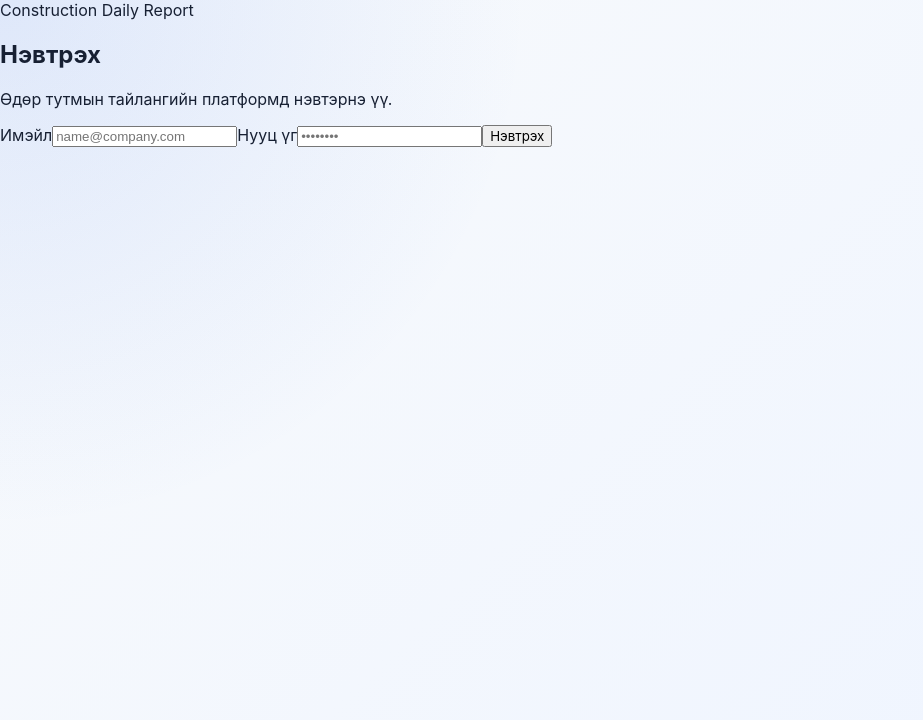
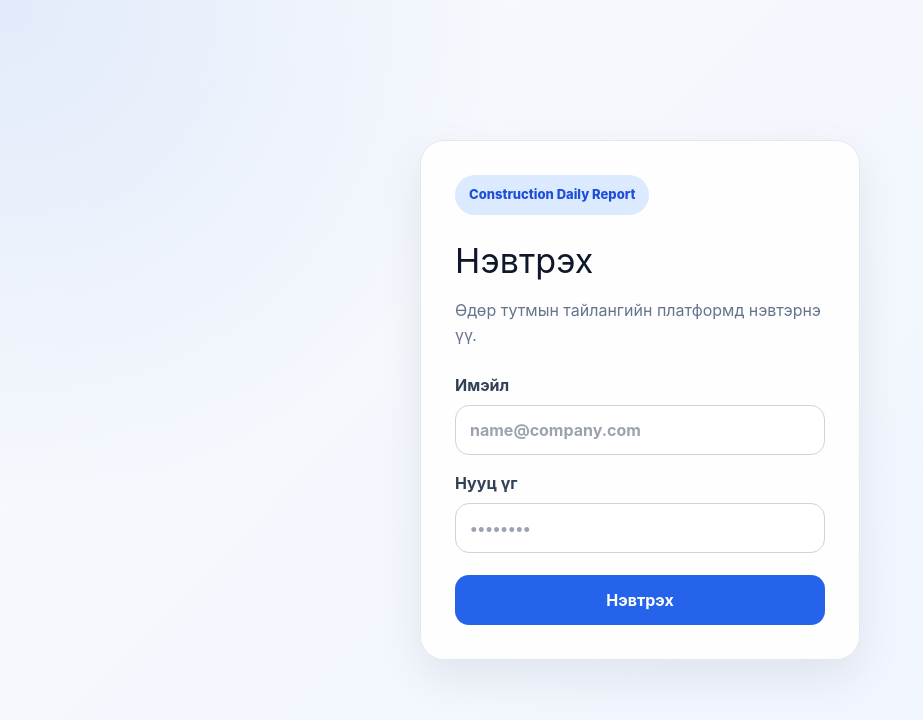
Before and after one commit to mbbm976/construction-daily-report-platform, a React (Vite) app in the folder frontend/: page / in a window 1280 px wide. Shown: the top 720 px of the page, without its empty margins (0-923 px from the left). Built offline with nearby package versions, Linux system fonts and the light colour scheme; no server answers.

Commit message:
Fix frontend CSS foundation

```diff
--- a/frontend/src/App.css
+++ b/frontend/src/App.css
@@ -1,86 +1,90 @@
-:root {
-  font-family:
-    Inter, ui-sans-serif, system-ui, -apple-system, BlinkMacSystemFont, "Segoe UI",
-    sans-serif;
-  color: #172033;
-  background: #f4f7fb;
+button {
+  border: none;
+  border-radius: 999px;
+  padding: 10px 16px;
+  background: #172033;
+  color: #ffffff;
+  font-weight: 700;
+  transition: background 0.2s ease, color 0.2s ease, opacity 0.2s ease;
 }
 
-* {
-  box-sizing: border-box;
-}
-
-body {
-  margin: 0;
-  min-width: 320px;
-  min-height: 100vh;
-  background:
-    radial-gradient(circle at top left, rgba(37, 99, 235, 0.12), transparent 35%),
-    linear-gradient(135deg, #f8fafc 0%, #eef4ff 100%);
-}
-
-button {
-  font-family: inherit;
+button:hover {
+  opacity: 0.92;
 }
 
 .app-shell {
   width: min(1440px, 100%);
+  min-height: 100vh;
   margin: 0 auto;
   padding: 48px 32px;
 }
 
-.hero {
+.hero-card,
+.status-card,
+.workflow-card,
+.welcome-card,
+.feature-card,
+.login-card {
+  border: 1px solid #e2e8f0;
+  border-radius: 24px;
+  background: rgba(255, 255, 255, 0.92);
+  box-shadow: 0 18px 45px rgba(15, 23, 42, 0.08);
+}
+
+.hero-card {
   padding: 42px;
-  border: 1px solid #dbe7ff;
-  border-radius: 28px;
   background: linear-gradient(135deg, #ffffff 0%, #eaf2ff 100%);
-  box-shadow: 0 24px 70px rgba(15, 23, 42, 0.08);
+}
+
+.hero-badge,
+.success-badge,
+.login-badge {
+  display: inline-flex;
+  align-items: center;
+  gap: 10px;
+  border-radius: 999px;
+  font-weight: 800;
 }
 
 .hero-badge {
-  display: inline-flex;
-  align-items: center;
-  gap: 10px;
+  margin-bottom: 32px;
   padding: 12px 18px;
-  border-radius: 999px;
   background: #dbeafe;
   color: #1d4ed8;
-  font-weight: 700;
-  margin-bottom: 32px;
 }
 
 .hero-content {
   display: flex;
+  align-items: flex-end;
   justify-content: space-between;
   gap: 32px;
-  align-items: flex-end;
 }
 
-.hero h1 {
+.hero-content h1 {
   margin: 0;
+  color: #0f172a;
   font-size: clamp(38px, 6vw, 76px);
   line-height: 1;
   letter-spacing: -0.05em;
-  color: #0f172a;
 }
 
-.hero p {
+.hero-content p {
   margin: 22px 0 0;
+  color: #526179;
   font-size: 22px;
-  color: #526179;
 }
 
-.language-switch {
+.language-switcher {
   min-width: 300px;
 }
 
 .language-label {
   display: flex;
+  align-items: center;
   gap: 10px;
-  align-items: center;
+  margin-bottom: 12px;
   color: #172033;
   font-weight: 700;
-  margin-bottom: 12px;
 }
 
 .language-buttons {
@@ -89,15 +93,8 @@ button {
 }
 
 .language-buttons button {
-  border: none;
-  border-radius: 999px;
-  padding: 14px 24px;
-  cursor: pointer;
-  font-size: 16px;
-  font-weight: 800;
   background: #e5e7eb;
   color: #111827;
-  transition: 0.2s ease;
 }
 
 .language-buttons button.active,
@@ -106,22 +103,11 @@ button {
   color: #ffffff;
 }
 
-.overview-grid {
+.feature-grid {
   display: grid;
   grid-template-columns: 1.5fr 1fr 1fr;
   gap: 24px;
   margin-top: 28px;
-}
-
-.welcome-card,
-.feature-card,
-.stat-card,
-.workflow-section,
-.dashboard-section {
-  border: 1px solid #e5eaf3;
-  border-radius: 24px;
-  background: rgba(255, 255, 255, 0.9);
-  box-shadow: 0 18px 40px rgba(15, 23, 42, 0.07);
 }
 
 .welcome-card {
@@ -130,7 +116,8 @@ button {
 }
 
 .welcome-card h2,
-.section-header h2 {
+.status-card h2,
+.workflow-card h2 {
   margin: 0;
   color: #0f172a;
   font-size: 28px;
@@ -139,118 +126,197 @@ button {
 .welcome-card p,
 .feature-card p {
   color: #5b6880;
+  font-size: 17px;
   line-height: 1.7;
-  font-size: 17px;
 }
 
-.status-pill {
-  display: inline-flex;
-  align-items: center;
-  gap: 8px;
+.success-badge {
   margin-top: 18px;
   padding: 12px 16px;
-  border-radius: 999px;
   background: #dcfce7;
   color: #166534;
-  font-weight: 800;
 }
 
 .feature-card {
   padding: 30px;
 }
 
-.feature-icon,
-.stat-icon {
+.feature-icon {
   width: 54px;
   height: 54px;
-  border-radius: 18px;
   display: grid;
   place-items: center;
+  border-radius: 18px;
   background: #eef4ff;
   color: #1d4ed8;
 }
 
 .feature-card h3 {
   margin: 22px 0 8px;
+  color: #0f172a;
   font-size: 23px;
-  color: #0f172a;
 }
 
-.dashboard-section,
-.workflow-section {
+.status-card,
+.workflow-card {
   margin-top: 28px;
   padding: 30px;
 }
 
-.stats-grid {
+.status-grid {
   display: grid;
   grid-template-columns: repeat(4, 1fr);
   gap: 18px;
   margin-top: 22px;
 }
 
-.stat-card {
+.status-item {
   display: flex;
   align-items: center;
   gap: 18px;
   padding: 24px;
+  border: 1px solid #e2e8f0;
+  border-radius: 20px;
+  background: #f8fafc;
 }
 
-.stat-card p {
-  margin: 0 0 6px;
+.status-item svg {
+  color: #1d4ed8;
+}
+
+.status-item span {
+  display: block;
+  margin-bottom: 6px;
   color: #64748b;
   font-weight: 700;
 }
 
-.stat-card strong {
+.status-item strong {
+  color: #0f172a;
   font-size: 34px;
-  color: #0f172a;
 }
 
-.workflow {
+.workflow-grid {
   display: grid;
   grid-template-columns: repeat(4, 1fr);
   gap: 16px;
   margin-top: 22px;
 }
 
-.workflow-step {
+.workflow-grid div {
   display: flex;
   align-items: center;
   gap: 14px;
   padding: 20px;
+  border: 1px solid #e2e8f0;
   border-radius: 18px;
   background: #f8fafc;
-  border: 1px solid #e2e8f0;
+  color: #1e293b;
+  font-weight: 800;
 }
 
-.workflow-step span {
+.workflow-grid strong {
   width: 34px;
   height: 34px;
-  border-radius: 999px;
   display: grid;
   place-items: center;
+  flex: 0 0 auto;
+  border-radius: 999px;
   background: #0f172a;
-  color: white;
+  color: #ffffff;
   font-weight: 900;
 }
 
-.workflow-step p {
+.login-page {
+  min-height: 100vh;
+  display: grid;
+  place-items: center;
+  padding: 24px;
+}
+
+.login-card {
+  width: min(440px, 100%);
+  padding: 34px;
+}
+
+.login-badge {
+  margin-bottom: 20px;
+  padding: 10px 14px;
+  background: #dbeafe;
+  color: #1d4ed8;
+  font-size: 13px;
+}
+
+.login-card h1 {
   margin: 0;
-  font-weight: 800;
-  color: #1e293b;
+  color: #0f172a;
+  font-size: 34px;
+}
+
+.login-card p {
+  margin: 12px 0 24px;
+  color: #64748b;
+  line-height: 1.6;
+}
+
+.login-form {
+  display: grid;
+  gap: 16px;
+}
+
+.login-form label {
+  display: grid;
+  gap: 8px;
+  color: #334155;
+  font-weight: 700;
+}
+
+.login-form input {
+  width: 100%;
+  border: 1px solid #cbd5e1;
+  border-radius: 14px;
+  padding: 12px 14px;
+  color: #0f172a;
+  outline: none;
+}
+
+.login-form input:focus {
+  border-color: #3b82f6;
+  box-shadow: 0 0 0 3px #dbeafe;
+}
+
+.login-form button {
+  width: 100%;
+  margin-top: 6px;
+  border-radius: 14px;
+  padding: 13px 18px;
+  background: #2563eb;
+}
+
+.login-error {
+  border: 1px solid #fecaca;
+  border-radius: 14px;
+  padding: 12px 14px;
+  background: #fef2f2;
+  color: #b91c1c;
+  font-weight: 700;
 }
 
 @media (max-width: 980px) {
   .hero-content,
-  .overview-grid {
+  .feature-grid,
+  .status-grid,
+  .workflow-grid {
     grid-template-columns: 1fr;
+  }
+
+  .hero-content {
     display: grid;
   }
 
-  .stats-grid,
-  .workflow {
-    grid-template-columns: repeat(2, 1fr);
+  .status-grid,
+  .workflow-grid {
+    grid-template-columns: repeat(2, minmax(0, 1fr));
   }
 }
 
@@ -259,16 +325,24 @@ button {
     padding: 24px 16px;
   }
 
-  .hero {
+  .hero-card {
     padding: 28px;
   }
 
-  .stats-grid,
-  .workflow {
-    grid-template-columns: 1fr;
+  .hero-content h1 {
+    font-size: 38px;
+  }
+
+  .language-switcher {
+    min-width: 0;
   }
 
   .language-buttons {
     flex-direction: column;
   }
+
+  .status-grid,
+  .workflow-grid {
+    grid-template-columns: 1fr;
+  }
 }
--- a/frontend/src/index.css
+++ b/frontend/src/index.css
@@ -1,118 +1,122 @@
+@tailwind base;
+@tailwind components;
+@tailwind utilities;
+
 :root {
-  font-family: Inter, system-ui, -apple-system, BlinkMacSystemFont, "Segoe UI", sans-serif;
+  font-family: Inter, ui-sans-serif, system-ui, -apple-system, BlinkMacSystemFont,
+    "Segoe UI", sans-serif;
   color: #172033;
-  background: #f4f7fb;
+  background: #f8fafc;
+  font-synthesis: none;
+  text-rendering: optimizeLegibility;
+  -webkit-font-smoothing: antialiased;
+  -moz-osx-font-smoothing: grayscale;
 }
 
 * {
   box-sizing: border-box;
 }
 
+html {
+  min-width: 320px;
+  min-height: 100%;
+  background: #f8fafc;
+}
+
 body {
   margin: 0;
   min-width: 320px;
   min-height: 100vh;
+  background:
+    radial-gradient(circle at top left, rgba(37, 99, 235, 0.1), transparent 34%),
+    linear-gradient(135deg, #f8fafc 0%, #eef4ff 100%);
+}
+
+button,
+input,
+select,
+textarea {
+  font: inherit;
 }
 
 button {
-  border: none;
-  border-radius: 999px;
-  padding: 10px 16px;
-  background: #172033;
-  color: white;
   cursor: pointer;
-  font-weight: 600;
 }
 
-button:hover {
-  opacity: 0.9;
+button:disabled {
+  cursor: not-allowed;
+  opacity: 0.65;
 }
 
-.app-shell {
+#root {
   min-height: 100vh;
-  padding: 48px;
 }
 
-.hero {
-  background: linear-gradient(135deg, #ffffff, #eaf1ff);
-  border: 1px solid #dde7f5;
-  border-radius: 28px;
-  padding: 40px;
-  box-shadow: 0 20px 50px rgba(15, 23, 42, 0.08);
+/*
+  Temporary Stage 2.1 compatibility utilities.
+  The project now has Tailwind entry directives and config files, but the package
+  registry is unavailable in this environment. These utilities keep the existing
+  Tailwind-classed screens rendering correctly until npm can install Tailwind.
+*/
+.min-h-screen { min-height: 100vh; }
+.w-full { width: 100%; }
+.mx-auto { margin-left: auto; margin-right: auto; }
+.mt-2 { margin-top: 0.5rem; }
+.mt-8 { margin-top: 2rem; }
+.mb-2 { margin-bottom: 0.5rem; }
+.mb-6 { margin-bottom: 1.5rem; }
+.block { display: block; }
+.flex { display: flex; }
+.grid { display: grid; }
+.flex-col { flex-direction: column; }
+.flex-wrap { flex-wrap: wrap; }
+.items-center { align-items: center; }
+.justify-end { justify-content: flex-end; }
+.gap-3 { gap: 0.75rem; }
+.gap-5 { gap: 1.25rem; }
+.max-w-5xl { max-width: 64rem; }
+.rounded-xl { border-radius: 0.75rem; }
+.rounded-2xl { border-radius: 1rem; }
+.border { border-width: 1px; border-style: solid; }
+.border-t { border-top-width: 1px; border-top-style: solid; }
+.border-slate-200 { border-color: #e2e8f0; }
+.border-slate-300 { border-color: #cbd5e1; }
+.bg-blue-600 { background-color: #2563eb; }
+.bg-slate-50 { background-color: #f8fafc; }
+.bg-white { background-color: #ffffff; }
+.p-6 { padding: 1.5rem; }
+.px-4 { padding-left: 1rem; padding-right: 1rem; }
+.px-5 { padding-left: 1.25rem; padding-right: 1.25rem; }
+.py-3 { padding-top: 0.75rem; padding-bottom: 0.75rem; }
+.pt-6 { padding-top: 1.5rem; }
+.text-sm { font-size: 0.875rem; line-height: 1.25rem; }
+.text-3xl { font-size: 1.875rem; line-height: 2.25rem; }
+.font-medium { font-weight: 500; }
+.font-semibold { font-weight: 600; }
+.font-bold { font-weight: 700; }
+.text-blue-600 { color: #2563eb; }
+.text-slate-600 { color: #475569; }
+.text-slate-700 { color: #334155; }
+.text-slate-900 { color: #0f172a; }
+.text-white { color: #ffffff; }
+.shadow-sm { box-shadow: 0 1px 2px 0 rgba(15, 23, 42, 0.05); }
+.ring-1 { box-shadow: 0 0 0 1px rgba(226, 232, 240, 1), 0 1px 2px 0 rgba(15, 23, 42, 0.05); }
+.ring-slate-200 { --tw-ring-color: #e2e8f0; }
+.outline-none { outline: 2px solid transparent; outline-offset: 2px; }
+.transition { transition: all 0.2s ease; }
+
+.hover\:bg-blue-700:hover { background-color: #1d4ed8; }
+.hover\:bg-slate-100:hover { background-color: #f1f5f9; }
+.focus\:border-blue-500:focus { border-color: #3b82f6; }
+.focus\:ring-2:focus { box-shadow: 0 0 0 2px rgba(191, 219, 254, 1); }
+.focus\:ring-blue-100:focus { box-shadow: 0 0 0 2px rgba(219, 234, 254, 1); }
+
+@media (min-width: 640px) {
+  .sm\:flex-row { flex-direction: row; }
+  .sm\:justify-end { justify-content: flex-end; }
 }
 
-.hero-badge {
-  display: inline-flex;
-  align-items: center;
-  gap: 8px;
-  background: #e8f0ff;
-  color: #2454a6;
-  padding: 10px 14px;
-  border-radius: 999px;
-  font-weight: 700;
-  margin-bottom: 20px;
+@media (min-width: 768px) {
+  .md\:grid-cols-2 { grid-template-columns: repeat(2, minmax(0, 1fr)); }
+  .md\:col-span-2 { grid-column: span 2 / span 2; }
 }
-
-h1 {
-  margin: 0;
-  font-size: 44px;
-  line-height: 1.1;
-}
-
-.subtitle {
-  font-size: 20px;
-  color: #5b6475;
-  margin-top: 14px;
-}
-
-.language-box {
-  display: flex;
-  align-items: center;
-  gap: 12px;
-  margin-top: 28px;
-  flex-wrap: wrap;
-}
-
-.content-grid {
-  display: grid;
-  grid-template-columns: 2fr 1fr 1fr;
-  gap: 20px;
-  margin-top: 24px;
-}
-
-.card {
-  background: white;
-  border: 1px solid #e5eaf3;
-  border-radius: 24px;
-  padding: 28px;
-  box-shadow: 0 12px 30px rgba(15, 23, 42, 0.06);
-}
-
-.card h2,
-.card h3 {
-  margin-top: 12px;
-  margin-bottom: 10px;
-}
-
-.card p {
-  color: #5b6475;
-  line-height: 1.6;
-}
-
-.large-card {
-  grid-row: span 1;
-}
-
-@media (max-width: 900px) {
-  .app-shell {
-    padding: 24px;
-  }
-
-  h1 {
-    font-size: 34px;
-  }
-
-  .content-grid {
-    grid-template-columns: 1fr;
-  }
-}
--- a/frontend/src/main.tsx
+++ b/frontend/src/main.tsx
@@ -1,6 +1,7 @@
 import React from 'react'
 import ReactDOM from 'react-dom/client'
 import './lib/i18n'
+import './index.css'
 import App from './App'
 
 ReactDOM.createRoot(document.getElementById('root')!).render(
```
Also changed, not shown: frontend/postcss.config.cjs (added, +12 -0 lines), frontend/tailwind.config.ts (added, +14 -0 lines).
